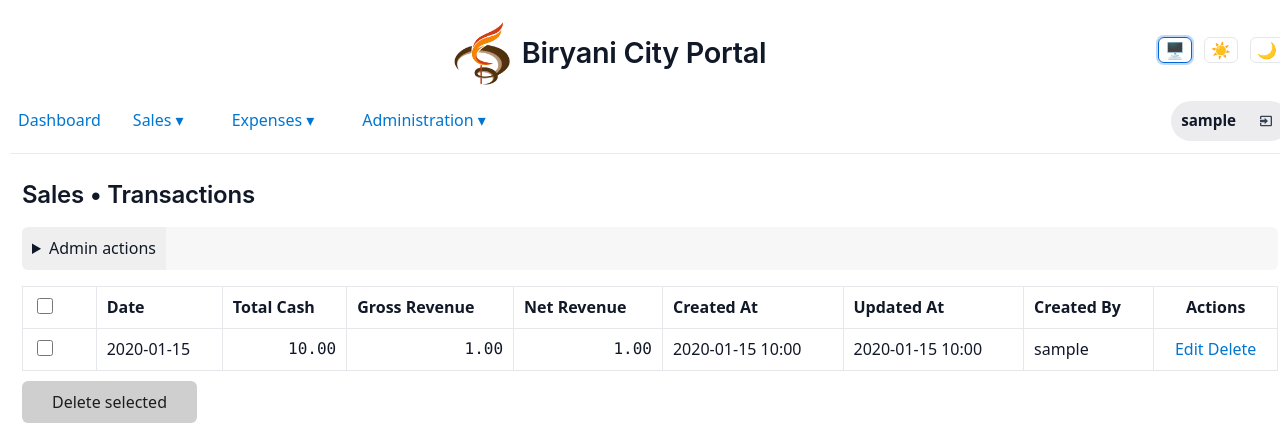
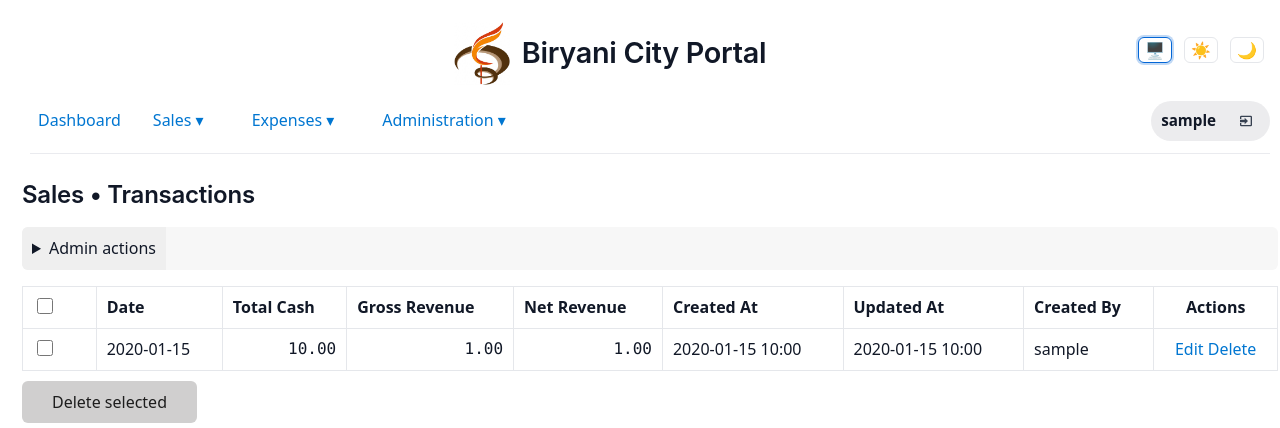
Before and after one commit to sushanth88/BC_Internal_OP, a Flask app: page /sales/transactions in a window 1280 px wide. Shown: the top 428 px of the page. Run offline with Flask 3, Linux system fonts and the light colour scheme; a user stored in the database is signed in; tables that the repository leaves empty hold one stand-in row (values such as "Sample post"); some libraries are stand-ins or nearby versions.

Commit message:
Header: center header section sitewide with a max-width container (1400px) while keeping main full-bleed

```diff
--- a/static/style.css
+++ b/static/style.css
@@ -49,6 +49,15 @@ html, body { background: var(--bg); color: var(--text); }
 header h1, header h2, header h3, header h4, header h5, header h6,
 h1, h2, h3, h4, h5, h6 { color: var(--text) !important; font-family: var(--font-sans); letter-spacing: -0.01em; }
 .site-title { color: var(--text) !important; font-family: var(--font-sans); letter-spacing: -0.01em; }
+/* Center the header section across all pages while keeping main full-bleed */
+header {
+	width: 100%;
+	max-width: 1400px; /* align with charts max width for visual consistency */
+	margin: 0 auto;
+	padding-left: 20px;
+	padding-right: 20px;
+	box-sizing: border-box;
+}
 /* Brand row: logo + title inline */
 .brand-row { position: relative; display:flex; align-items:center; justify-content:center; padding-right: 80px; gap: 12px; margin-bottom: 14px; }
 .brand-row .site-title { margin: 0; font-size: 1.8rem; line-height: 1.2; }
```
